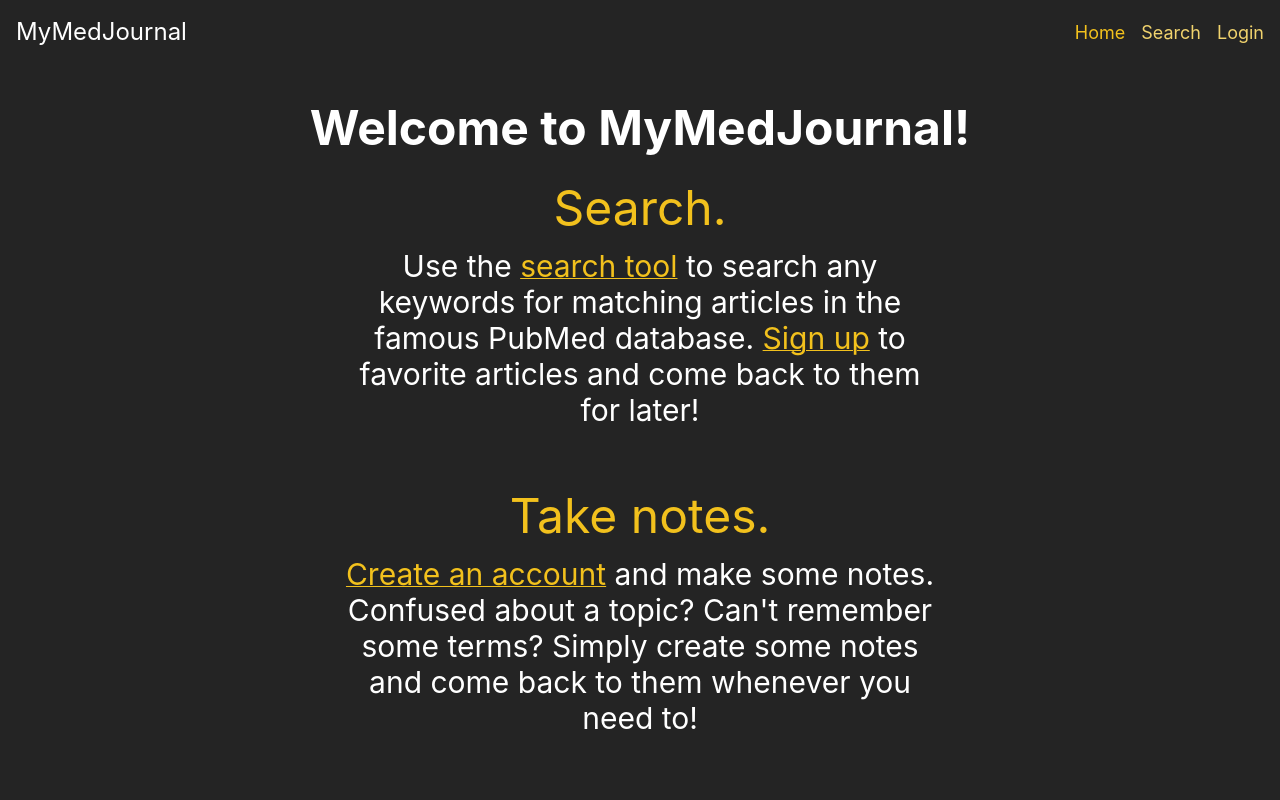
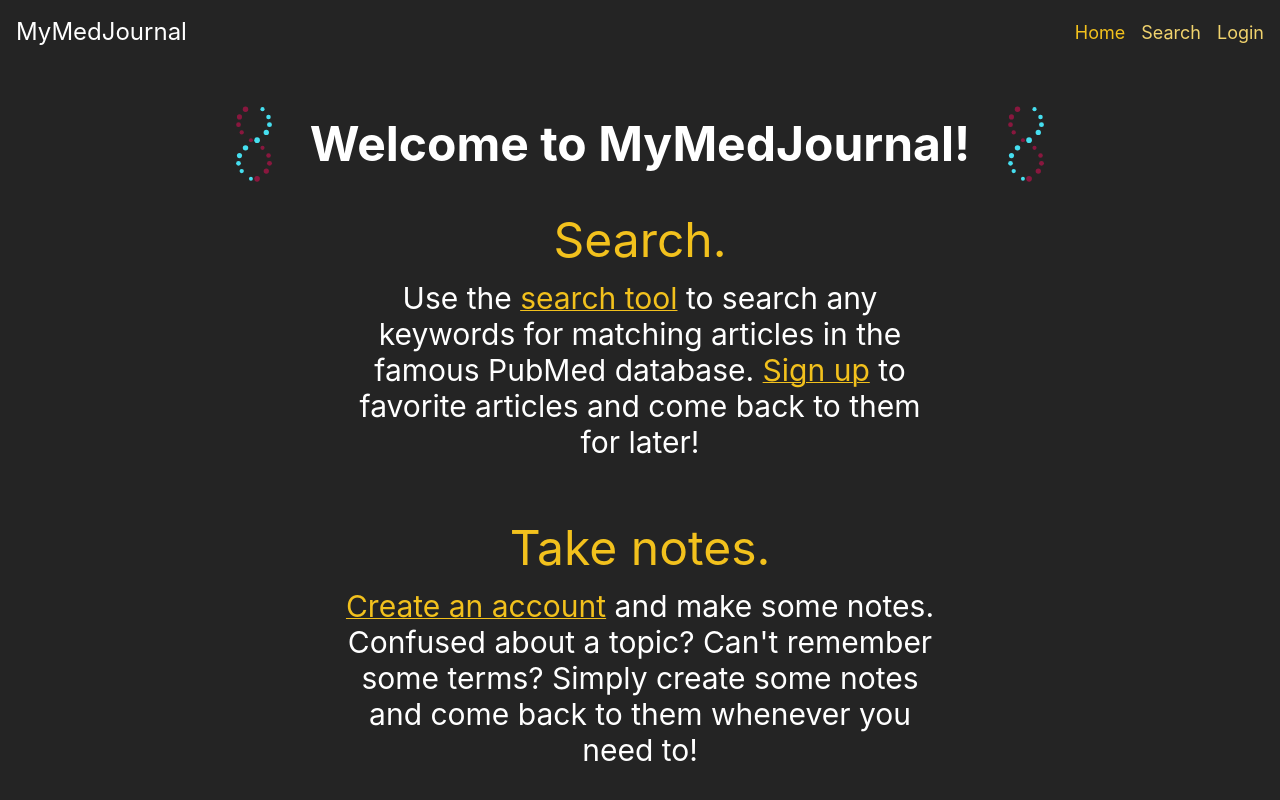
Before and after one commit to Pedja-Djape/MyMedJournal, a React (Create React App) app in the folder client/: page / in a window 1280 px wide. Built offline with nearby package versions, Linux system fonts and the light colour scheme.

Commit message:
added Dna spinnders

```diff
--- a/client/src/components/PageContent.js
+++ b/client/src/components/PageContent.js
@@ -1,9 +1,18 @@
+import { Dna } from 'react-loader-spinner';
 
-const PageContent = ({title, children}) => {
-    return <div className='text-center pt-10 text-5xl text-white'>
-        <h1>{title}</h1>
+const PageContent = ({ title, children }) => {
+  return (
+    <div className='flex flex-col items-center text-center pt-10 text-white'>
+        <div className='flex items-center'>
+                <div className=' rotate-90'><Dna /></div>
+                <h1 className=' px-4'>{title}</h1>
+                <div className=' rotate-90'><Dna /></div>
+        </div>
+    <div>
         {children}
     </div>
-}
+    </div>
+  );
+};
 
 export default PageContent;
```
